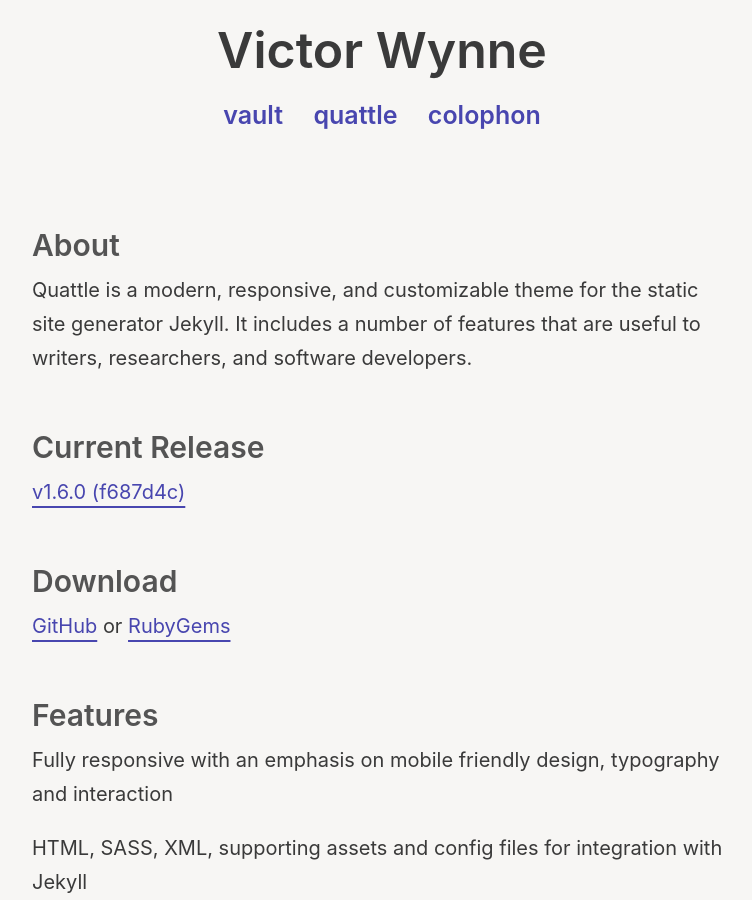
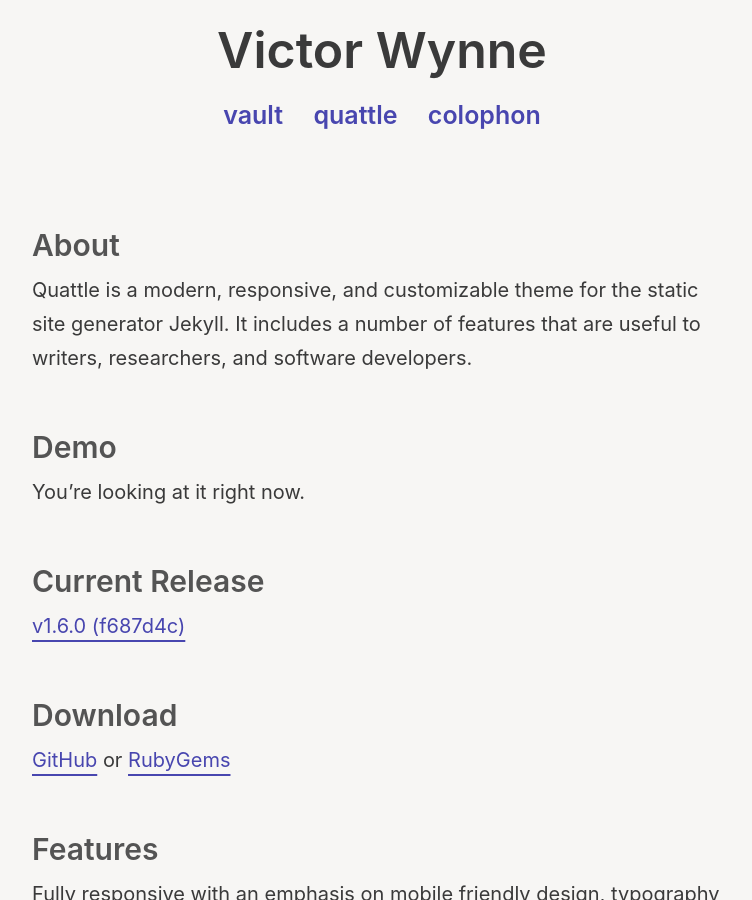
Before and after one commit to victorwynne/victorwynne, a Jekyll site: the page built from quattle.md, in a window 1280 px wide and 900 px high. Shown: the whole window, without its empty margins (258-1010 px from the left). Built offline with Jekyll 4.4.1, drawn with Linux system fonts in a browser that asks for light colours.

Commit message:
quattle.md

```diff
--- a/quattle.md
+++ b/quattle.md
@@ -7,6 +7,9 @@
 
 ## About
 Quattle is a modern, responsive, and customizable theme for the static site generator Jekyll. It includes a number of features that are useful to writers, researchers, and software developers.<br><br>
+
+## Demo
+You’re looking at it right now.<br><br>
 
 ## Current Release
 [v1.6.0 (f687d4c)](https://github.com/victorwynne/quattle/releases/tag/v1.6.0-RC)<br><br>
```
